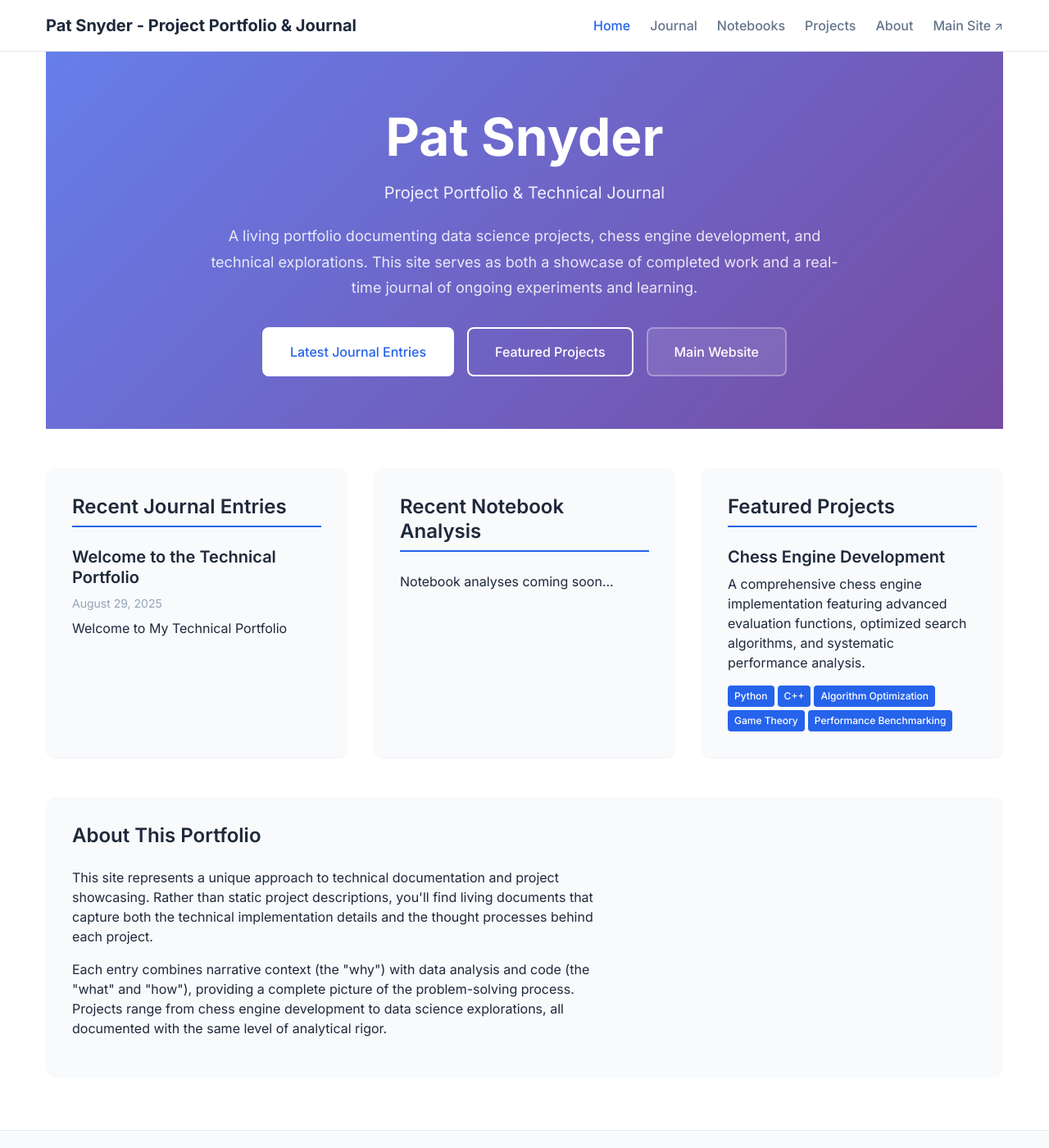
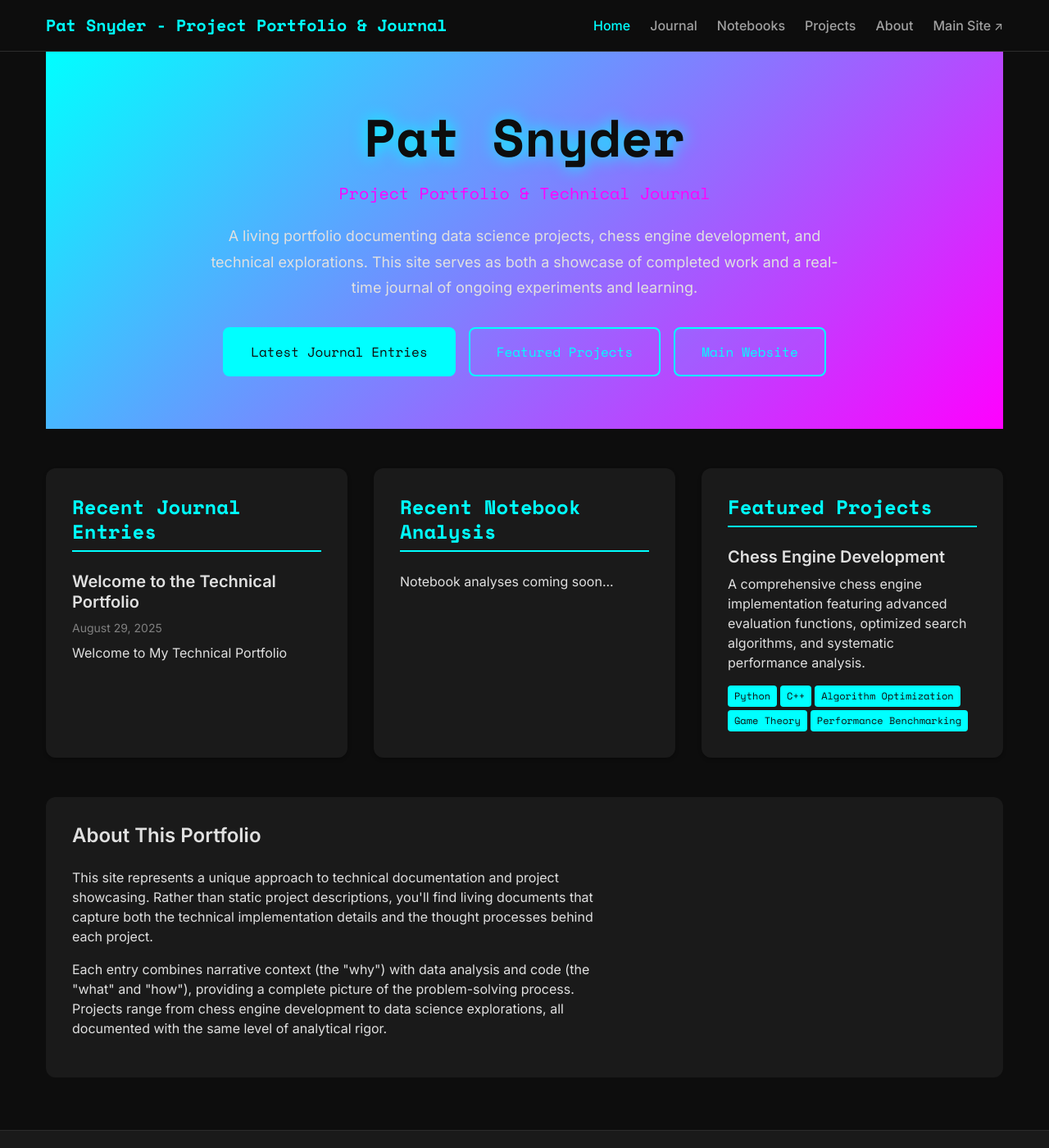
Before and after one commit to pssnyder/pssnyder.github.io, a Jekyll site: the page built from index.html, in a window 1280 px wide and 1400 px high. Shown: the whole window at 82% size. Built offline with Jekyll 4.4.1, drawn with Linux system fonts in a browser that asks for light colours; nearby versions of some CDN libraries; the list of posts is cut into pages by our own code.

Commit message:
Jekyll portfolio has been successfully transformed with the RTS color scheme! Here's what we've accomplished:
🎨 RTS Theme Successfully Applied!
✅ Color Transformation:
Background: Dark theme (#0D0D0D) matching your RTS site
Text: Light gray (#E0E0E0) for excellent readability
Accents: Bright cyan (#00FFFF) and magenta (#FF00FF) for highlights
Cards/Surfaces: Dark gray (#1A1A1A) with subtle borders (#2C2C2C)
✅ Typography Updates:
Primary Font: Inter (clean, professional)
Mono Font: Space Mono (matching your RTS site exactly)
Headings: Now use Space Mono with cyan color (#00FFFF)
Tech Tags: Mono font with cyan/magenta styling
✅ Enhanced Visual Elements:
Glowing Effects: Buttons and text have subtle glow effects
Hero Section: Cyberpunk-style gradient background
Navigation: Dark header with cyan accent links
Buttons: Cyan primary, magenta hover states with glow effects
✅ Design Cohesion:
Site Title: Space Mono font with cyan color
Section Headers: Mono font with cyan underlines
Cards: Dark surface styling matching RTS cards
Shadows: Enhanced for better depth in dark theme
🚀 Your Portfolio Now Features:
Seamless Brand Consistency - Matches your RTS site perfectly
Professional Dark Theme - Easy on the eyes for technical content
Cyberpunk Aesthetic - Modern, tech-forward visual design
Excellent Readability - High contrast text optimized for long reading
Interactive Elements - Glowing buttons and hover effects
The site should now look strikingly similar to your RTS Technology & Solutions branding while maintaining its own identity as a technical portfolio. The dark theme is perfect for showcasing code, data visualizations, and technical documentation!

```diff
--- a/_layouts/default.html
+++ b/_layouts/default.html
@@ -18,7 +18,7 @@
     <!-- Fonts -->
     <link rel="preconnect" href="https://fonts.googleapis.com">
     <link rel="preconnect" href="https://fonts.gstatic.com" crossorigin>
-    <link href="https://fonts.googleapis.com/css2?family=Inter:wght@300;400;500;600;700&family=JetBrains+Mono:wght@400;500&display=swap" rel="stylesheet">
+    <link href="https://fonts.googleapis.com/css2?family=Inter:wght@300;400;500;600;700&family=Space+Mono:wght@400;700&display=swap" rel="stylesheet">
 
     <!-- Math rendering -->
     <script src="https://polyfill.io/v3/polyfill.min.js?features=es6"></script>
--- a/assets/css/style.scss
+++ b/assets/css/style.scss
@@ -5,35 +5,42 @@
    CSS Custom Properties (Variables)
    ======================================== */
 :root {
-  /* Colors */
-  --primary-color: #2563eb;
-  --primary-hover: #1d4ed8;
-  --secondary-color: #64748b;
-  --accent-color: #0ea5e9;
-  --success-color: #10b981;
-  --warning-color: #f59e0b;
-  --error-color: #ef4444;
+  /* RTS Brand Colors */
+  --brand-dark: #0D0D0D;
+  --brand-surface: #1A1A1A;
+  --brand-border: #2C2C2C;
+  --text-primary: #E0E0E0;
+  --text-secondary: #A0A0A0;
+  --text-muted: #808080;
+  --accent-primary: #00FFFF;
+  --accent-secondary: #FF00FF;
 
-  --text-primary: #1e293b;
-  --text-secondary: #64748b;
-  --text-muted: #94a3b8;
-  --text-inverse: #ffffff;
+  /* Semantic Colors */
+  --primary-color: #00FFFF;
+  --primary-hover: #00E6E6;
+  --secondary-color: #A0A0A0;
+  --accent-color: #FF00FF;
+  --success-color: #00FF88;
+  --warning-color: #FFAA00;
+  --error-color: #FF4444;
 
-  --bg-primary: #ffffff;
-  --bg-secondary: #f8fafc;
-  --bg-tertiary: #e2e8f0;
-  --bg-code: #f1f5f9;
-  --bg-hero: linear-gradient(135deg, #667eea 0%, #764ba2 100%);
+  --text-inverse: #0D0D0D;
 
-  --border-color: #e2e8f0;
-  --border-dark: #cbd5e1;
-  --shadow-sm: 0 1px 2px 0 rgb(0 0 0 / 0.05);
-  --shadow-md: 0 4px 6px -1px rgb(0 0 0 / 0.1), 0 2px 4px -2px rgb(0 0 0 / 0.1);
-  --shadow-lg: 0 10px 15px -3px rgb(0 0 0 / 0.1), 0 4px 6px -4px rgb(0 0 0 / 0.1);
+  --bg-primary: #0D0D0D;
+  --bg-secondary: #1A1A1A;
+  --bg-tertiary: #2C2C2C;
+  --bg-code: #1A1A1A;
+  --bg-hero: linear-gradient(135deg, #00FFFF 0%, #FF00FF 100%);
+
+  --border-color: #2C2C2C;
+  --border-dark: #3A3A3A;
+  --shadow-sm: 0 2px 4px 0 rgb(0 0 0 / 0.3);
+  --shadow-md: 0 4px 8px -1px rgb(0 0 0 / 0.4), 0 2px 4px -2px rgb(0 0 0 / 0.3);
+  --shadow-lg: 0 10px 20px -3px rgb(0 0 0 / 0.5), 0 4px 8px -4px rgb(0 0 0 / 0.4);
 
   /* Typography */
   --font-primary: 'Inter', -apple-system, BlinkMacSystemFont, 'Segoe UI', Roboto, sans-serif;
-  --font-mono: 'JetBrains Mono', 'SF Mono', Monaco, 'Cascadia Code', 'Roboto Mono', Consolas, 'Courier New', monospace;
+  --font-mono: 'Space Mono', 'JetBrains Mono', 'SF Mono', Monaco, 'Cascadia Code', 'Roboto Mono', Consolas, 'Courier New', monospace;
 
   --font-size-xs: 0.75rem;
   --font-size-sm: 0.875rem;
@@ -132,13 +139,12 @@ a:hover {
    Header & Navigation
    ======================================== */
 .site-header {
-  background-color: var(--bg-primary);
+  background-color: var(--brand-dark);
   border-bottom: 1px solid var(--border-color);
   position: sticky;
   top: 0;
   z-index: 1000;
   backdrop-filter: blur(10px);
-  background-color: rgba(255, 255, 255, 0.95);
 }
 
 .site-nav {
@@ -149,15 +155,16 @@ a:hover {
 }
 
 .site-title {
+  font-family: var(--font-mono);
   font-size: var(--font-size-xl);
   font-weight: 700;
-  color: var(--text-primary);
+  color: var(--accent-primary);
   text-decoration: none;
 }
 
 .site-title:hover {
   text-decoration: none;
-  color: var(--primary-color);
+  color: var(--accent-secondary);
 }
 
 .nav-toggle {
@@ -236,17 +243,20 @@ a:hover {
 }
 
 .hero-title {
+  font-family: var(--font-mono);
   font-size: clamp(var(--font-size-3xl), 5vw, 4rem);
   font-weight: 700;
   margin-bottom: var(--spacing-md);
   color: var(--text-inverse);
+  text-shadow: 0 0 20px var(--accent-primary);
 }
 
 .hero-subtitle {
+  font-family: var(--font-mono);
   font-size: var(--font-size-xl);
   font-weight: 400;
   margin-bottom: var(--spacing-lg);
-  color: rgba(255, 255, 255, 0.9);
+  color: var(--accent-secondary);
 }
 
 .hero-description {
@@ -254,7 +264,7 @@ a:hover {
   line-height: var(--line-height-relaxed);
   max-width: 800px;
   margin: 0 auto var(--spacing-xl) auto;
-  color: rgba(255, 255, 255, 0.85);
+  color: var(--text-primary);
 }
 
 .quick-links {
@@ -275,45 +285,50 @@ a:hover {
   text-decoration: none;
   transition: all 0.2s ease;
   border: 2px solid transparent;
+  font-family: var(--font-mono);
 }
 
 .btn-primary {
-  background-color: var(--text-inverse);
-  color: var(--primary-color);
-  border-color: var(--text-inverse);
+  background-color: var(--accent-primary);
+  color: var(--text-inverse);
+  border-color: var(--accent-primary);
 }
 
 .btn-primary:hover {
-  background-color: var(--bg-tertiary);
+  background-color: var(--accent-secondary);
+  color: var(--text-inverse);
+  border-color: var(--accent-secondary);
   text-decoration: none;
   transform: translateY(-1px);
-  box-shadow: var(--shadow-md);
+  box-shadow: 0 0 20px var(--accent-secondary);
 }
 
 .btn-secondary {
   background-color: transparent;
-  color: var(--text-inverse);
-  border-color: var(--text-inverse);
+  color: var(--accent-primary);
+  border-color: var(--accent-primary);
 }
 
 .btn-secondary:hover {
-  background-color: var(--text-inverse);
-  color: var(--primary-color);
+  background-color: var(--accent-primary);
+  color: var(--text-inverse);
   text-decoration: none;
   transform: translateY(-1px);
+  box-shadow: 0 0 20px var(--accent-primary);
 }
 
 .btn-tertiary {
-  background-color: rgba(255, 255, 255, 0.1);
-  color: var(--text-inverse);
-  border-color: rgba(255, 255, 255, 0.3);
+  background-color: rgba(0, 255, 255, 0.1);
+  color: var(--accent-primary);
+  border-color: var(--accent-primary);
 }
 
 .btn-tertiary:hover {
-  background-color: rgba(255, 255, 255, 0.2);
+  background-color: var(--accent-primary);
   color: var(--text-inverse);
   text-decoration: none;
   transform: translateY(-1px);
+  box-shadow: 0 0 20px var(--accent-primary);
 }
 
 /* ========================================
@@ -339,9 +354,10 @@ a:hover {
 .recent-notebooks h3,
 .featured-projects h3 {
   margin-bottom: var(--spacing-lg);
-  color: var(--text-primary);
-  border-bottom: 2px solid var(--primary-color);
+  color: var(--accent-primary);
+  border-bottom: 2px solid var(--accent-primary);
   padding-bottom: var(--spacing-sm);
+  font-family: var(--font-mono);
 }
 
 /* ========================================
@@ -401,21 +417,23 @@ a:hover {
 
 .tech-tag,
 .tag {
-  background-color: var(--primary-color);
+  background-color: var(--accent-primary);
   color: var(--text-inverse);
   font-size: var(--font-size-xs);
   padding: var(--spacing-xs) var(--spacing-sm);
   border-radius: calc(var(--border-radius) / 2);
   font-weight: 500;
+  font-family: var(--font-mono);
 }
 
 .category {
-  background-color: var(--accent-color);
+  background-color: var(--accent-secondary);
   color: var(--text-inverse);
   font-size: var(--font-size-xs);
   padding: var(--spacing-xs) var(--spacing-sm);
   border-radius: calc(var(--border-radius) / 2);
   font-weight: 500;
+  font-family: var(--font-mono);
 }
 
 /* ========================================
```
Also changed, not shown: RTS-color-palette.md (added, +59 -0 lines), 12 other files.
